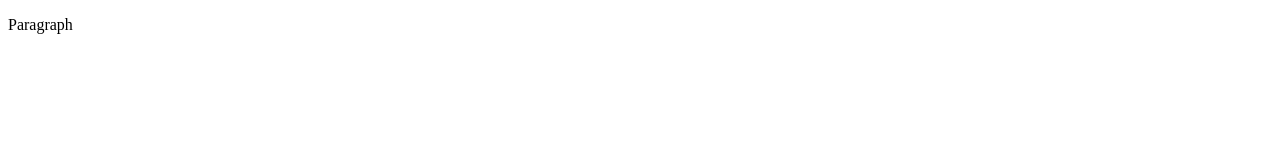
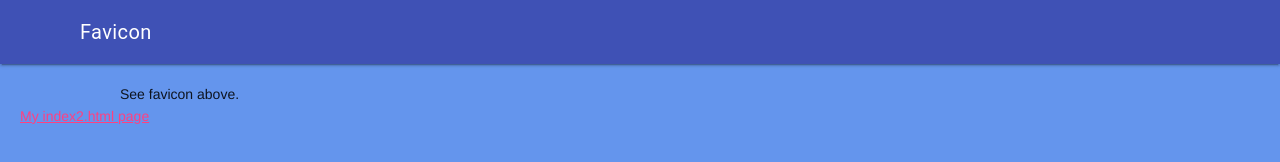
Before and after one commit to MTHS-ICS2O-2-2022/ICS2O-Unit-1-06-Fares-Abdelkader, a plain HTML site: page index.html in a window 1280 px wide. Drawn offline with nearby package versions, Linux system fonts and the light colour scheme.

Commit message:
Added in favicon icon

```diff
--- a/css/style.css
+++ b/css/style.css
@@ -1,4 +1,41 @@
-/* Created by: Mr. Coxall
-* Created on: Sep 2020
-* This file contains the CSS for index.html
+/* Created by: Fares. Abdelkader
+*created pm: feb 2023
+*This file contains the CSS for index.html
 */
+
+/* Due to error in MDL : https://github.com/google/material-design-lite/issues/5281
+*/
+.mdl-ripple {
+  background: #000;
+  opacity: 0.001;
+}
+
+body {
+  background-color: cornflowerblue;
+}
+
+p {
+  color: white;
+  font-family: Helvetica, Arial, sans-serif;
+  font-size: 1.5rem;
+  padding-top: 5pt;
+}
+
+
+.mdl-layout__content {
+  padding-left: 15pt;
+  padding-right: 15pt;
+  padding-top: 15pt;
+}
+
+
+body {
+  background-color: cornflowerblue;
+}
+
+p {
+  color: white;
+  font-family: Helvetica, Arial, sans-serif;
+  font-size: 1.5rem;
+  padding-top: 5pt;
+}
--- a/index.html
+++ b/index.html
@@ -1,9 +1,40 @@
 <!DOCTYPE html>
-<html>
-  <head>
-    <title>Title</title>
-  </head>
-  <body>
-    <p>Paragraph</p>
-  </body>
+<!-- ICS2O-Unit1-05-HTML-Favicon -->
+<html lang="en-ca">
+<head>
+  <meta charset="utf-8" />
+  <meta name="description" content="My first webpage, with a favicon" />
+  <meta name="keywords" content="mths, ics2o" />
+  <meta name="author" content="Fares.Abdelkader" />
+  <meta name="viewport" content="width=device-width, initial-scale=1.0" />
+  <link rel="stylesheet" href="./css/style.css" />
+  <link
+  rel="stylesheet"
+  href="https://fonts.googleapis.com/icon?family=Material+Icons"
+  />
+  <link
+  rel="stylesheet"
+  href="https://code.getmdl.io/1.3.0/material.indigo-pink.min.css"
+  />
+  <link rel="apple-touch-icon" sizes="180x180" href="apple-touch-icon.png" />
+  <link rel="icon" type="image/png" sizes="32x32" href="favicon-32x32.png" />
+  <link rel="icon" type="image/png" sizes="16x16" href="favicon-16x16.png" />
+  <link rel="manifest" href="site.    webmanifest" />
+  <title>My first webpage, with a favicon</title>
+</head>
+<body>
+  <div class="mdl-layout mdl-js-layout mdl-layout--fixed-header">
+    <header class="mdl-layout__header">
+      <div class="mdl-layout__header-row">
+        <span class="mdl-layout-title">Favicon</span>
+      </div>
+    </header>
+    <main class="mdl-layout__content">
+      <div class="page-content" style="padding-left: 100px">See favicon above.</div>
+      <p>
+        <a href="./index2.html">My index2.html page</a>
+      </p>
+    </main>
+  </div>
+</body>
 </html>
```
